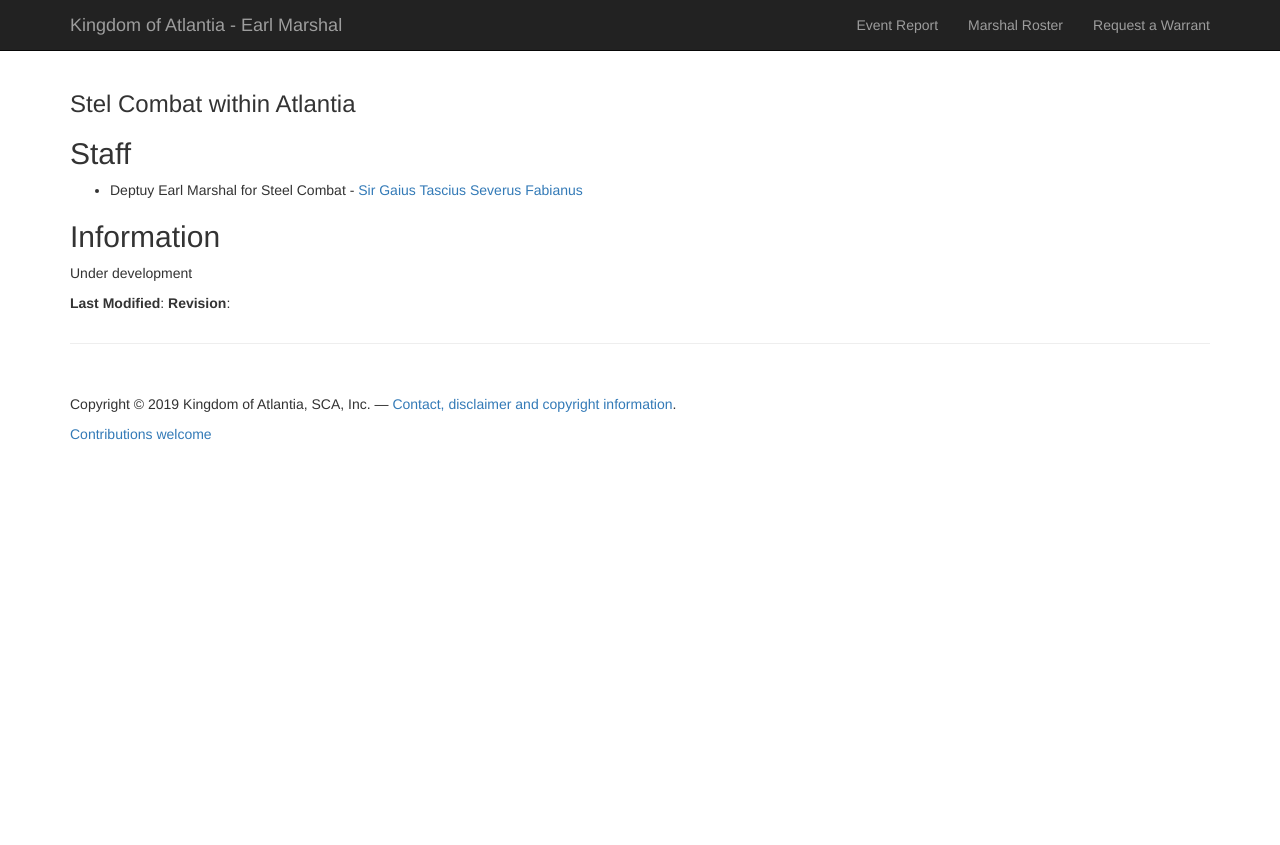
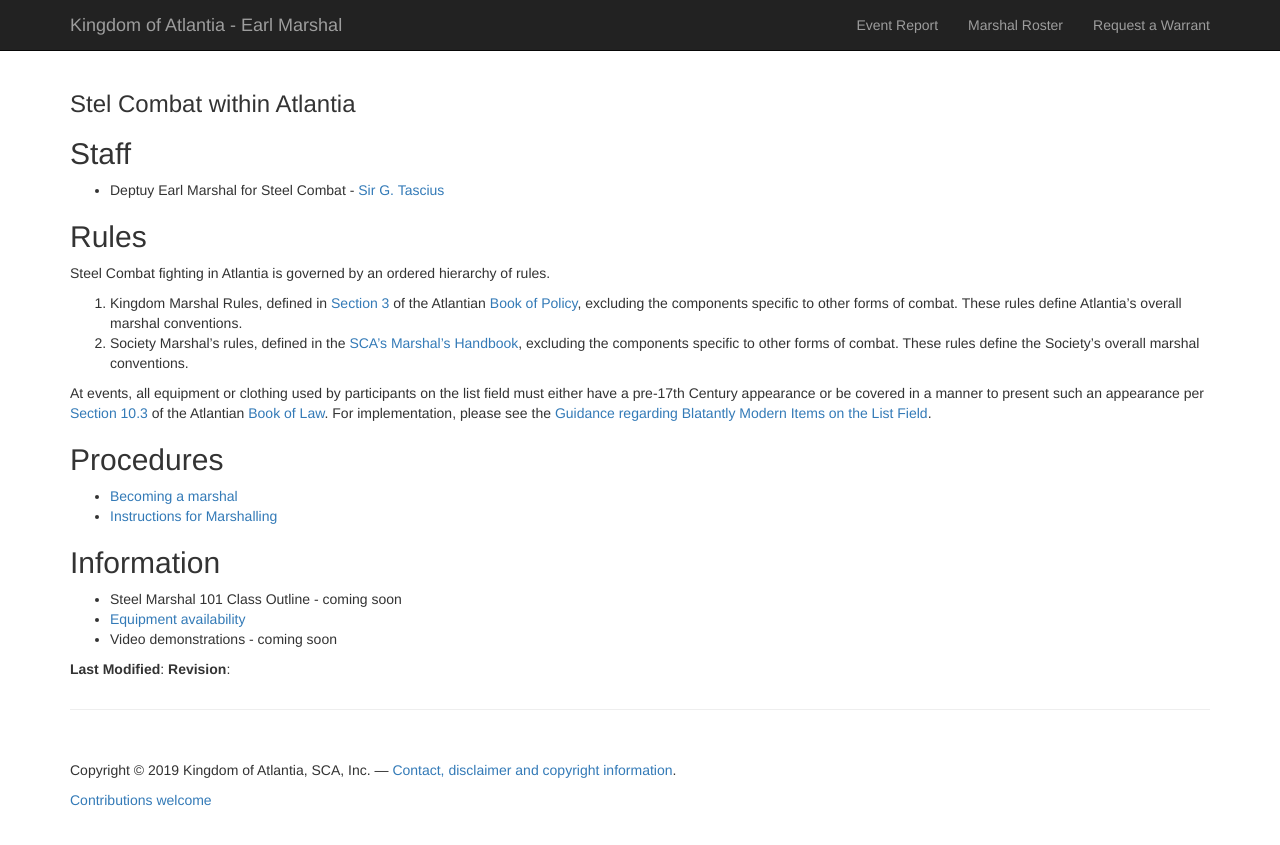
Before and after one commit to academie-de-espee/earl-marshal, a Jekyll site: the page built from steel-combat.md, in a window 1280 px wide. Shown: the top 845 px of the page. Built offline with Jekyll 4.4.1, drawn with Linux system fonts in a browser that asks for light colours.

Commit message:
update with info from Tascius

```diff
--- a/steel-combat.md
+++ b/steel-combat.md
@@ -5,11 +5,25 @@ layout: default
 
 ## Staff
 
-* Deptuy Earl Marshal for Steel Combat - [Sir Gaius Tascius Severus Fabianus](https://warrant.atlantia.sca.org/user/275)
+* Deptuy Earl Marshal for Steel Combat - [Sir G. Tascius](https://warrant.atlantia.sca.org/user/275)
+
+## Rules
+
+Steel Combat fighting in Atlantia is governed by an ordered hierarchy of rules.
+
+1. Kingdom Marshal Rules, defined in [Section 3](https://atlantia.sca.org/offices/seneschal/clerk-of-law/policy/marshal) of the Atlantian [Book of Policy](https://atlantia.sca.org/offices/seneschal/clerk-of-law/policy/seneschal), excluding the components specific to other forms of combat.  These rules define Atlantia's overall marshal conventions.
+2. Society Marshal's rules, defined in the [SCA's Marshal's Handbook](http://www.sca.org/officers/marshal/docs/marshal_handbook.pdf), excluding the components specific to other forms of combat.  These rules define the Society's overall marshal conventions.
+
+At events, all equipment or clothing used by participants on the list field must either have a pre-17th Century appearance or be covered in a manner to present such an appearance per [Section 10.3](https://atlantia.sca.org/offices/seneschal/clerk-of-law/book-of-law/reservations-and-restrictions?faqitem=Policy2) of the Atlantian [Book of Law](https://atlantia.sca.org/offices/seneschal/clerk-of-law/book-of-law/laws-of-the-kingdom).  For implementation, please see the [Guidance regarding Blatantly Modern Items on the List Field](/procedures/modern/).
+
+## Procedures
+* [Becoming a marshal](/procedures/mit/)
+* [Instructions for Marshalling](/documents/training/Marshaling_Instructions.pdf)
 
 ## Information
-
-Under development
+* Steel Marshal 101 Class Outline - coming soon
+* [Equipment availability](/steel-combat/vendors)
+* Video demonstrations - coming soon
 
 **Last Modified**: {{ page.last_modified_at | date: '%Y-%m-%d' }}
 **Revision**: {{ site.git.last_commit.short_sha }}
```
Also changed, not shown: steel-combat/vendors.md (added, +55 -0 lines).
